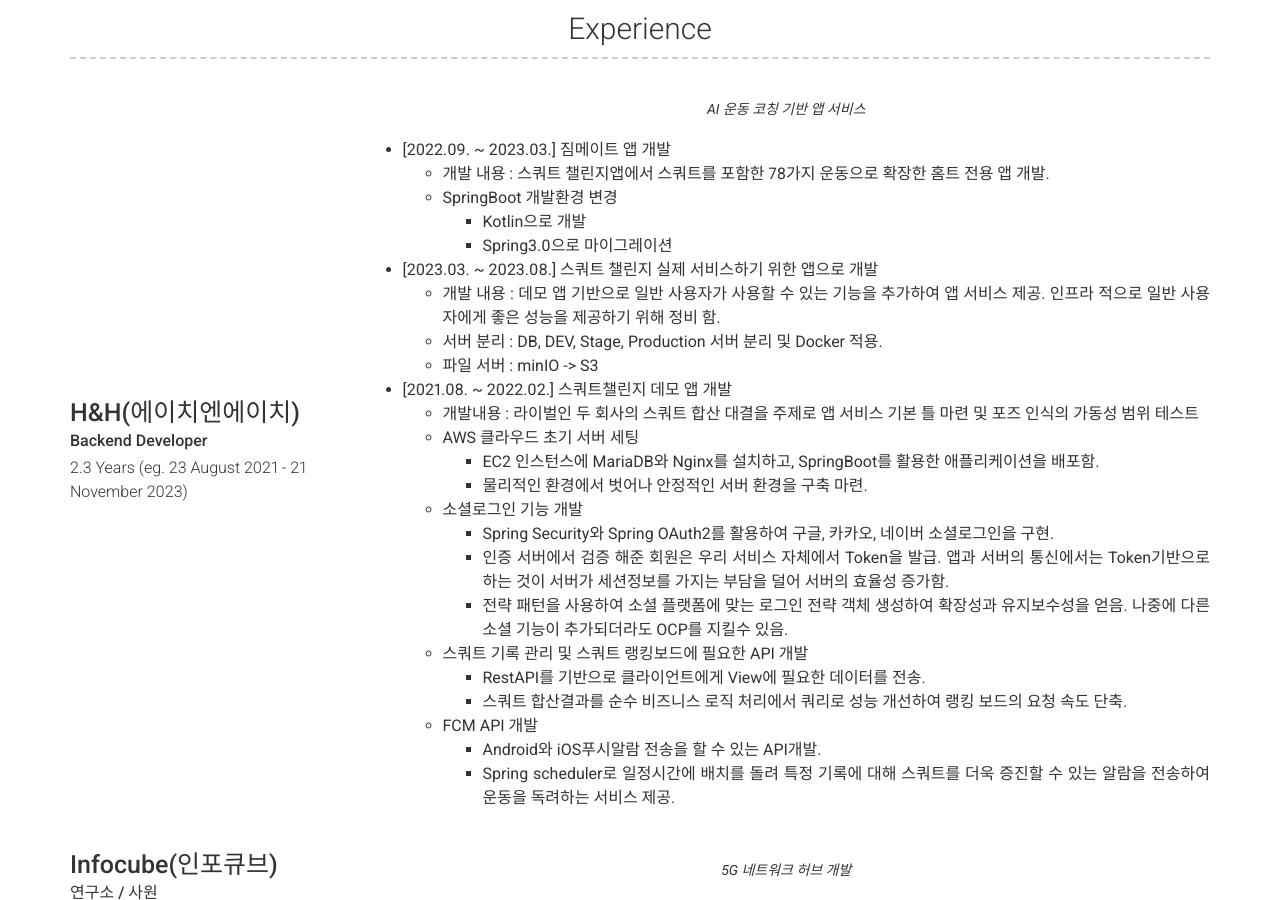
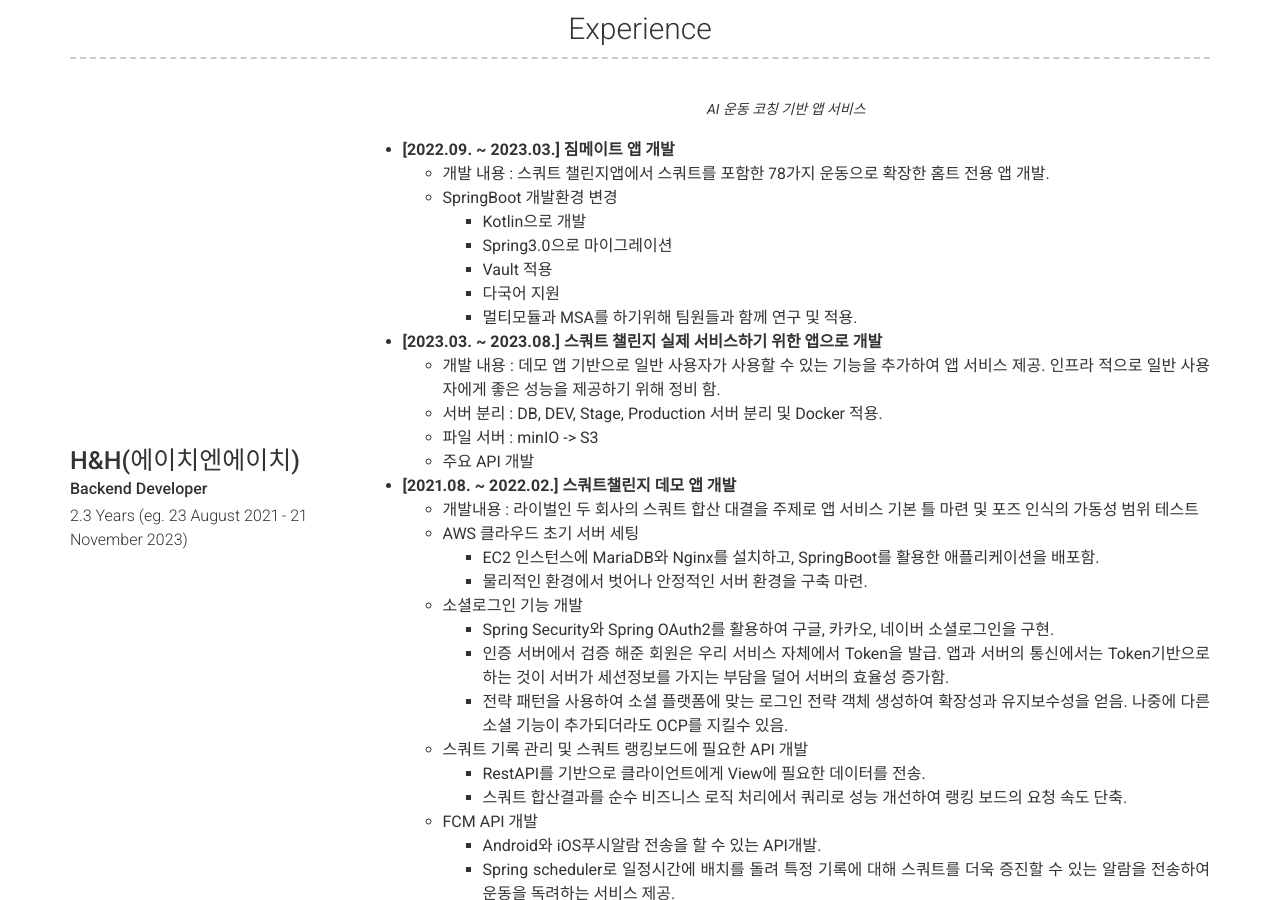
Before and after one commit to boradol/boradol.github.io, a Jekyll site: the page built from index.md, in a window 1280 px wide and 900 px high, scrolled down 541 px. Built offline with Jekyll 4.4.1, drawn with Linux system fonts in a browser that asks for light colours; nearby versions of some CDN libraries.

Commit message:
Experience Detail4

```diff
--- a/_config.yml
+++ b/_config.yml
@@ -74,16 +74,20 @@ content:
         quote: >
           AI 운동 코칭 기반 앱 서비스
         description: | # this will include new lines to allow paragraphs
-          - [2022.09. ~ 2023.03.] 짐메이트 앱 개발
+          - __[2022.09. ~ 2023.03.] 짐메이트 앱 개발__
             - 개발 내용 : 스쿼트 챌린지앱에서 스쿼트를 포함한 78가지 운동으로 확장한 홈트 전용 앱 개발.
             - SpringBoot 개발환경 변경
               - Kotlin으로 개발
               - Spring3.0으로 마이그레이션
-          - [2023.03. ~ 2023.08.] 스쿼트 챌린지 실제 서비스하기 위한 앱으로 개발
+              - Vault 적용
+              - 다국어 지원
+              - 멀티모듈과 MSA를 하기위해 팀원들과 함께 연구 및 적용.
+          - __[2023.03. ~ 2023.08.] 스쿼트 챌린지 실제 서비스하기 위한 앱으로 개발__
             - 개발 내용 : 데모 앱 기반으로 일반 사용자가 사용할 수 있는 기능을 추가하여 앱 서비스 제공. 인프라 적으로 일반 사용자에게 좋은 성능을 제공하기 위해 정비 함.
             - 서버 분리 : DB, DEV, Stage, Production 서버 분리 및 Docker 적용.
             - 파일 서버 : minIO -> S3
-          - [2021.08. ~ 2022.02.] 스쿼트챌린지 데모 앱 개발
+            - 주요 API 개발
+          - __[2021.08. ~ 2022.02.] 스쿼트챌린지 데모 앱 개발__
             - 개발내용 : 라이벌인 두 회사의 스쿼트 합산 대결을 주제로 앱 서비스 기본 틀 마련 및 포즈 인식의 가동성 범위 테스트
             - AWS 클라우드 초기 서버 세팅
               - EC2 인스턴스에 MariaDB와 Nginx를 설치하고, SpringBoot를 활용한 애플리케이션을 배포함.
@@ -144,7 +148,6 @@ content:
           ATDD(인수 테스트 주도 개발) 프로세스를 적용하여 TDD(테스트 주도 개발), 클린 코드 작성, 그리고 리팩터링에 대한 경험을 쌓음.
         description: | # this will include new lines to allow paragraphs
           - 인수 테스트의 개념과 스프링 환경에서 효과적인 작성 및 활용 방법
-          -
       - layout: top-left
         title: Next-step
         sub_title: TDD, 클린 코드 with Java
```
